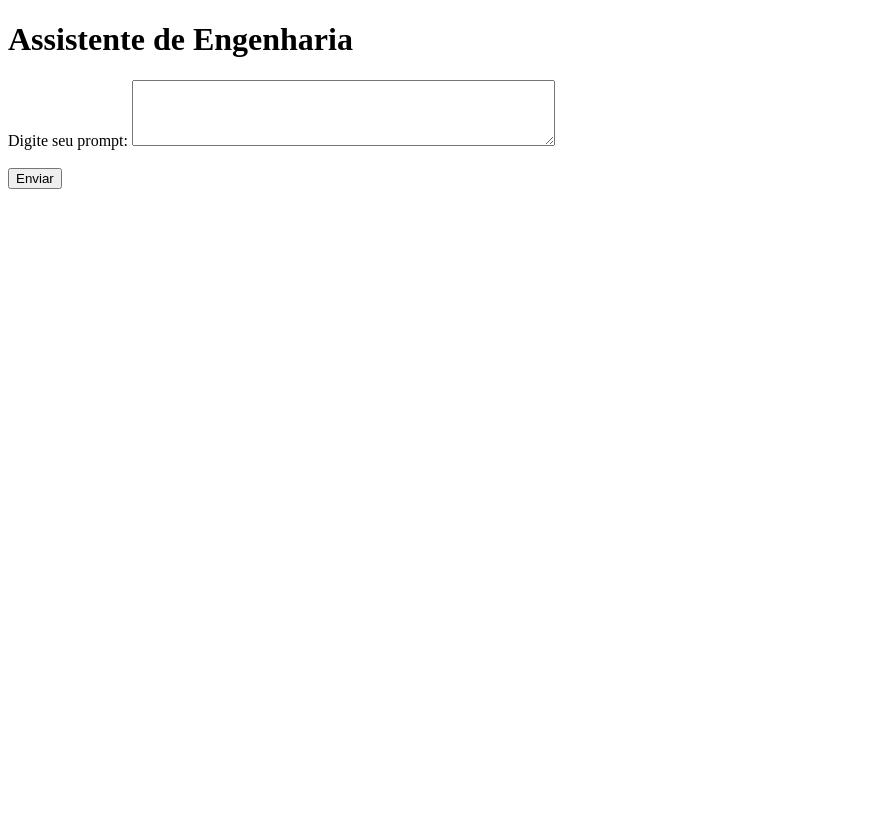
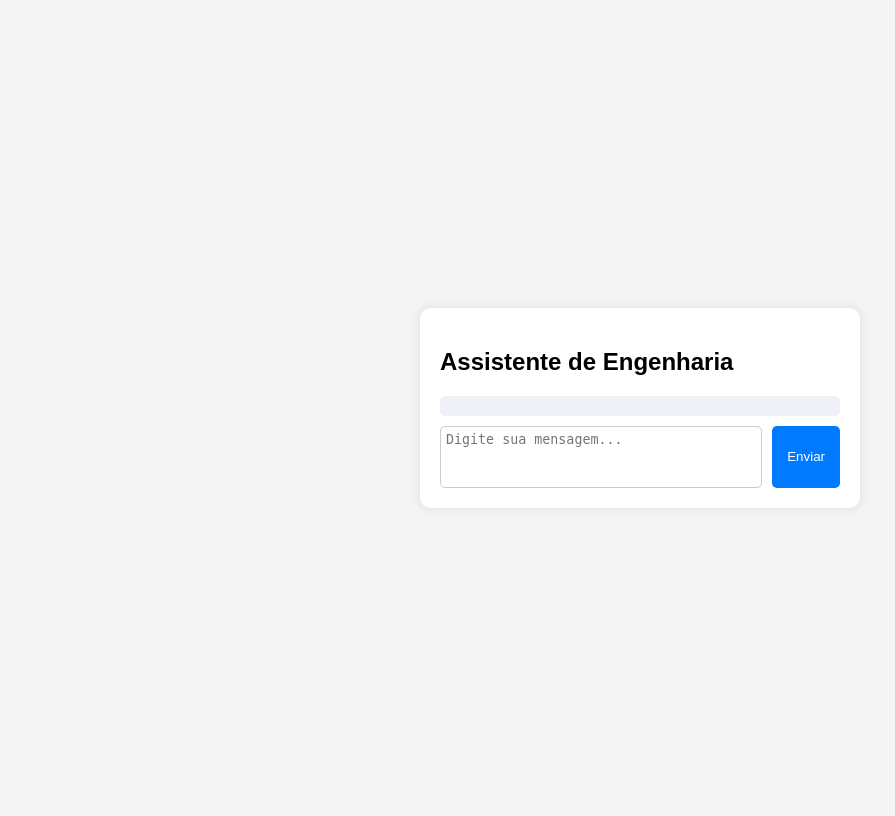
Before and after one commit to roxo-1/PGAI-hackathon, a Django app: page / in a window 1280 px wide. Shown: the whole page, without its empty margins (0-895 px from the left). Before the commit the page ends 189 px from the top, so only its background shows below. Run offline with Django 5.2, Linux system fonts and the light colour scheme.

Commit message:
interface

```diff
--- a/djangotutorial/PGAI/templates/index.html
+++ b/djangotutorial/PGAI/templates/index.html
@@ -15,19 +15,68 @@
     <meta charset="UTF-8">
     <meta name="viewport" content="width=device-width, initial-scale=1.0">
     <title>Assistente de Engenharia</title>
+    <style>
+        body {
+            font-family: Arial, sans-serif;
+            display: flex;
+            justify-content: center;
+            align-items: center;
+            height: 100vh;
+            background-color: #f4f4f4;
+        }
+        .chat-container {
+            width: 400px;
+            background: white;
+            border-radius: 10px;
+            box-shadow: 0px 0px 10px rgba(0, 0, 0, 0.1);
+            padding: 20px;
+        }
+        .messages {
+            max-height: 300px;
+            overflow-y: auto;
+            margin-bottom: 10px;
+            padding: 10px;
+            background: #eef1f5;
+            border-radius: 5px;
+        }
+        .user-input {
+            display: flex;
+            gap: 10px;
+        }
+        textarea {
+            width: 100%;
+            height: 50px;
+            resize: none;
+            padding: 5px;
+            border: 1px solid #ccc;
+            border-radius: 5px;
+        }
+        button {
+            padding: 10px 15px;
+            border: none;
+            background: #007bff;
+            color: white;
+            border-radius: 5px;
+            cursor: pointer;
+        }
+        button:hover {
+            background: #0056b3;
+        }
+    </style>
 </head>
 <body>
-    <h1>Assistente de Engenharia</h1>
-    <form method="POST">
-        {% csrf_token %}
-        <label for="user_prompt">Digite seu prompt:</label>
-        <textarea name="user_prompt" id="user_prompt" rows="4" cols="50">{{ prompt }}</textarea><br><br>
-        <button type="submit">Enviar</button>
-    </form>
-
-    {% if answer %}
-    <h2>Resposta:</h2>
-    <p>{{ answer }}</p>
-    {% endif %}
+    <div class="chat-container">
+        <h2>Assistente de Engenharia</h2>
+        <div class="messages">
+            {% if answer %}
+                <p><strong>Assistente:</strong> {{ answer }}</p>
+            {% endif %}
+        </div>
+        <form method="POST" class="user-input">
+            {% csrf_token %}
+            <textarea name="user_prompt" id="user_prompt" placeholder="Digite sua mensagem...">{{ prompt }}</textarea>
+            <button type="submit">Enviar</button>
+        </form>
+    </div>
 </body>
 </html>
--- a/djangotutorial/PGAI/views.py
+++ b/djangotutorial/PGAI/views.py
@@ -10,11 +10,11 @@ from django.http import HttpResponse
 
 # Carregar variáveis de ambiente
 load_dotenv()
-openai.api_key = os.getenv("API_KEY")
+client = openai.api_key = os.getenv("API_KEY")
 
 # Função para processar o prompt e retornar a resposta
 def get_openai_response(prompt):
-    response = openai.ChatCompletion.create(
+    response = client.chat.completion.create(
         model="gpt-4",
         messages=[
             {"role": "system", "content": '''
@@ -30,7 +30,8 @@ def get_openai_response(prompt):
             {"role": "user", "content": prompt}
         ]
     )
-    return response['choices'][0]['message']['content']
+    # return response.choices[0].message["content"]
+    return response['choices'][0]['message']['content'].strip()
 
 # View para renderizar a página e exibir a resposta
 def index(request):
```
